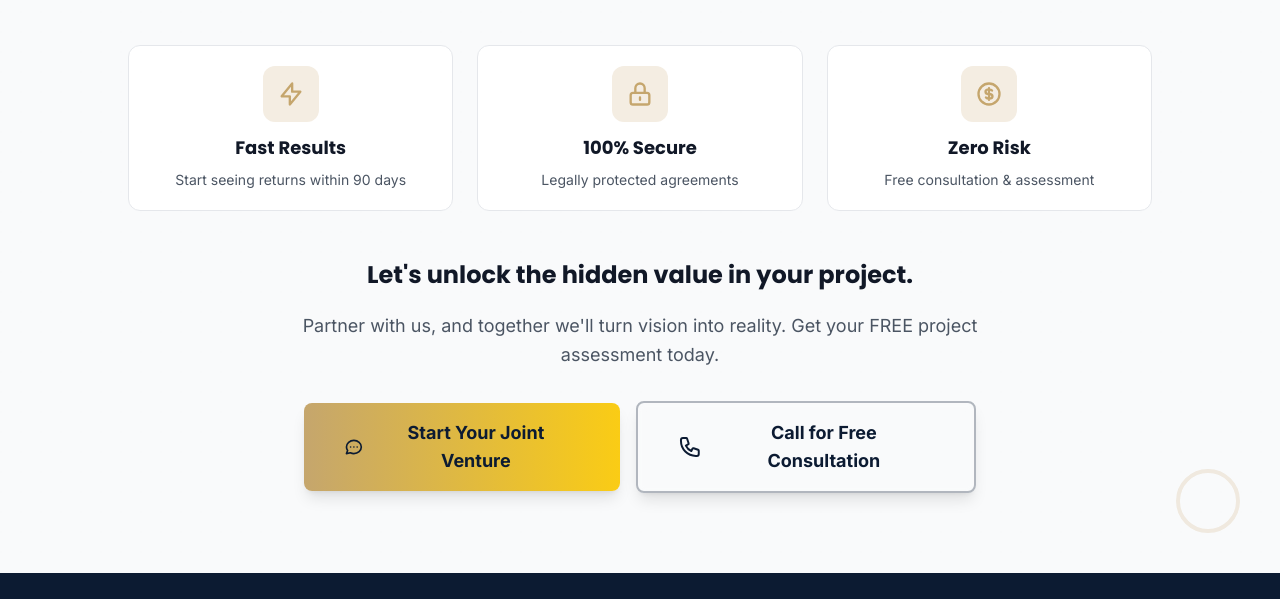
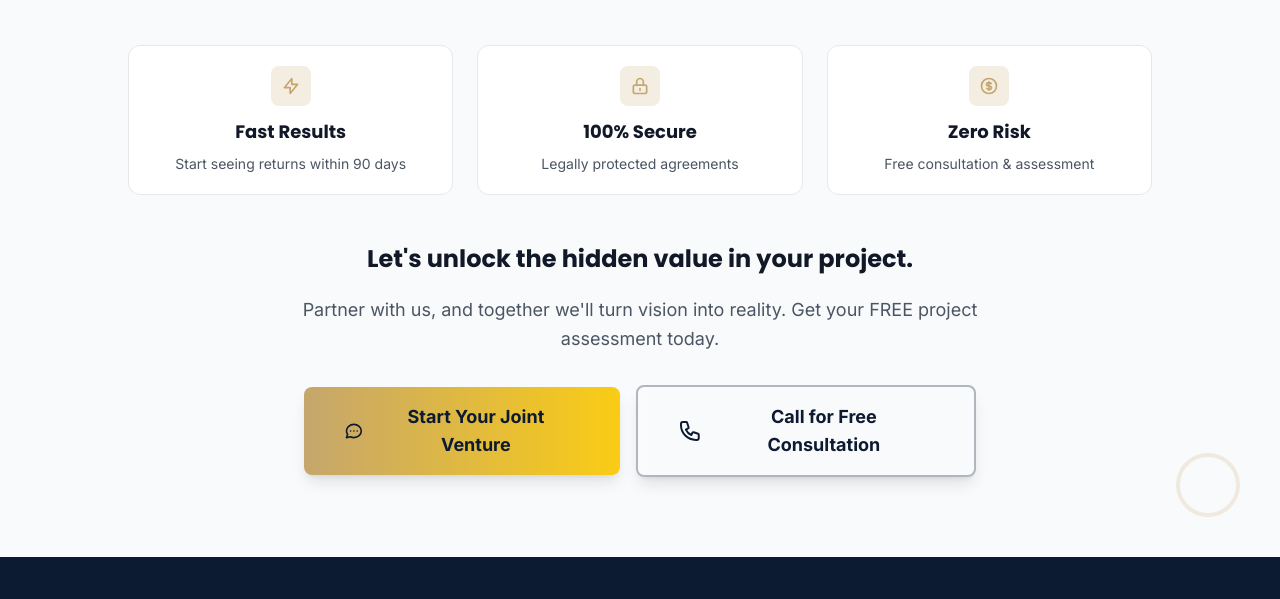
Before and after one commit to dev-tunmise/Mashinc, a website: page mashinc-realty/joint-ventures.html in a window 1280 px wide. Shown: the part 6890-7489 px from the top of the page. Drawn offline with Linux system fonts and the light colour scheme.

Commit message:
Refactor benefit icons in joint ventures section: update sizes and styles for improved consistency and aesthetics

```diff
--- a/mashinc-realty/joint-ventures.html
+++ b/mashinc-realty/joint-ventures.html
@@ -479,8 +479,8 @@
                     <!-- Key Benefits Grid -->
                     <div class="grid md:grid-cols-3 gap-6 max-w-5xl mx-auto mb-12">
                         <div class="bg-white/90 backdrop-blur-md rounded-xl p-5 border border-gray-200 hover:shadow-lg transition-all duration-300">
-                            <div class="w-14 h-14 bg-secondary/20 rounded-xl flex items-center justify-center mx-auto mb-3">
-                                <svg class="w-7 h-7 text-secondary" fill="none" stroke="currentColor" viewBox="0 0 24 24">
+                            <div class="w-10 h-10 bg-secondary/20 rounded-lg flex items-center justify-center mx-auto mb-3">
+                                <svg class="w-5 h-5 text-secondary" fill="none" stroke="currentColor" viewBox="0 0 24 24">
                                     <path stroke-linecap="round" stroke-linejoin="round" stroke-width="2" d="M13 10V3L4 14h7v7l9-11h-7z"></path>
                                 </svg>
                             </div>
@@ -489,8 +489,8 @@
                         </div>
 
                         <div class="bg-white/90 backdrop-blur-md rounded-xl p-5 border border-gray-200 hover:shadow-lg transition-all duration-300">
-                            <div class="w-14 h-14 bg-secondary/20 rounded-xl flex items-center justify-center mx-auto mb-3">
-                                <svg class="w-7 h-7 text-secondary" fill="none" stroke="currentColor" viewBox="0 0 24 24">
+                            <div class="w-10 h-10 bg-secondary/20 rounded-lg flex items-center justify-center mx-auto mb-3">
+                                <svg class="w-5 h-5 text-secondary" fill="none" stroke="currentColor" viewBox="0 0 24 24">
                                     <path stroke-linecap="round" stroke-linejoin="round" stroke-width="2" d="M12 15v2m-6 4h12a2 2 0 002-2v-6a2 2 0 00-2-2H6a2 2 0 00-2 2v6a2 2 0 002 2zm10-10V7a4 4 0 00-8 0v4h8z"></path>
                                 </svg>
                             </div>
@@ -499,8 +499,8 @@
                         </div>
 
                         <div class="bg-white/90 backdrop-blur-md rounded-xl p-5 border border-gray-200 hover:shadow-lg transition-all duration-300">
-                            <div class="w-14 h-14 bg-secondary/20 rounded-xl flex items-center justify-center mx-auto mb-3">
-                                <svg class="w-7 h-7 text-secondary" fill="none" stroke="currentColor" viewBox="0 0 24 24">
+                            <div class="w-10 h-10 bg-secondary/20 rounded-lg flex items-center justify-center mx-auto mb-3">
+                                <svg class="w-5 h-5 text-secondary" fill="none" stroke="currentColor" viewBox="0 0 24 24">
                                     <path stroke-linecap="round" stroke-linejoin="round" stroke-width="2" d="M12 8c-1.657 0-3 .895-3 2s1.343 2 3 2 3 .895 3 2-1.343 2-3 2m0-8c1.11 0 2.08.402 2.599 1M12 8V7m0 1v8m0 0v1m0-1c-1.11 0-2.08-.402-2.599-1M21 12a9 9 0 11-18 0 9 9 0 0118 0z"></path>
                                 </svg>
                             </div>
```
